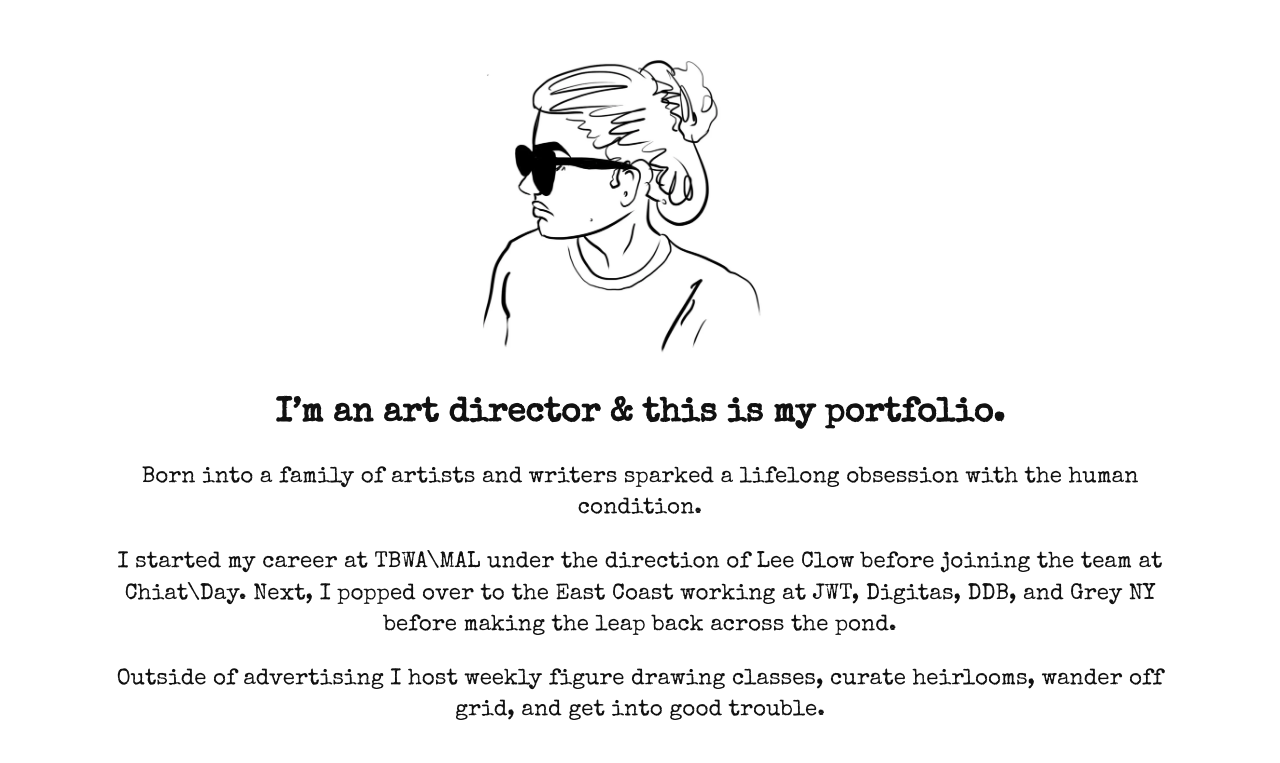
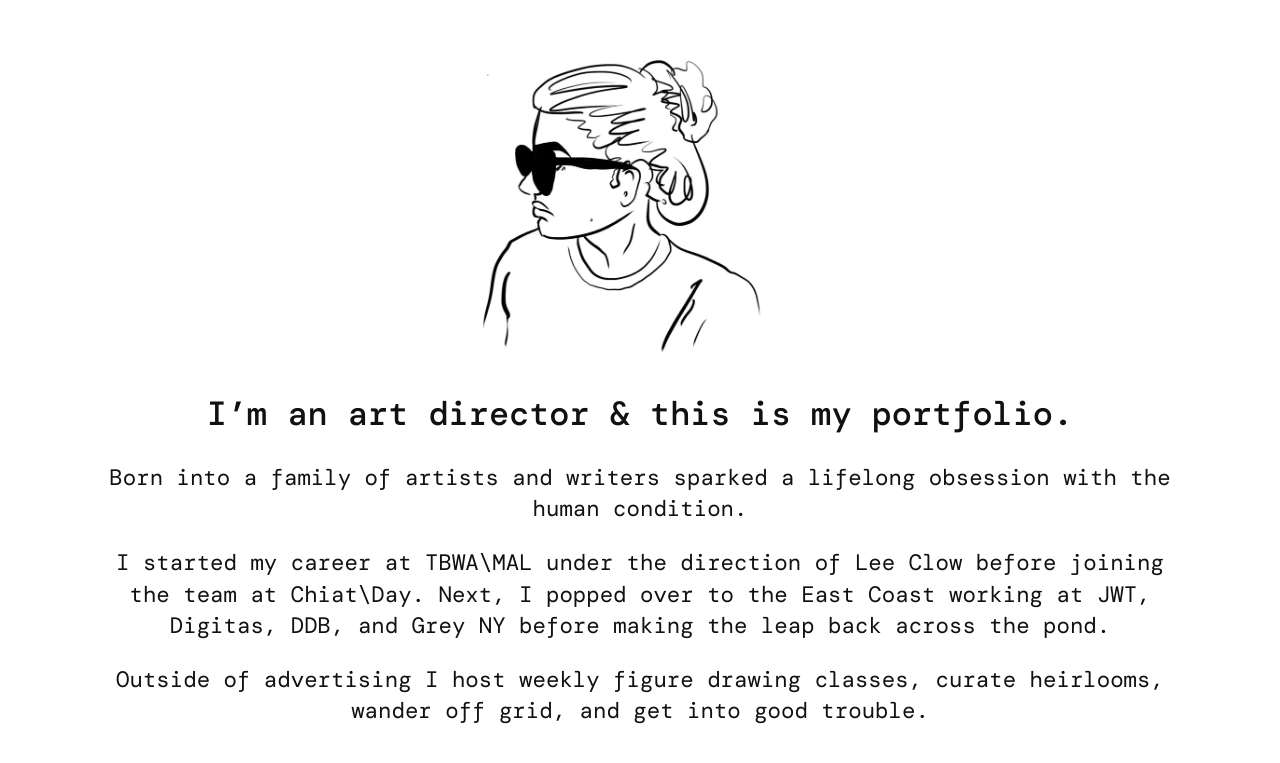
Before and after one commit to maiajss/portfolio, a plain HTML site: page index.html in a window 1280 px wide. Shown: the top 763 px of the page. Drawn offline with nearby package versions, Linux system fonts and the light colour scheme.

Commit message:
Use DM Mono for the header text
Co-Authored-By: Claude Opus 5.5 <noreply@anthropic.com>
Claude-Session: https://claude.ai/code/session_01KtqpWn2cpZZ1p37ZCzTow5

```diff
--- a/index.html
+++ b/index.html
@@ -7,7 +7,7 @@
   <meta name="description" content="Portfolio of Maia Swift, art director.">
   <link rel="preconnect" href="https://fonts.googleapis.com">
   <link rel="preconnect" href="https://fonts.gstatic.com" crossorigin>
-  <link href="https://fonts.googleapis.com/css2?family=DM+Mono:wght@400;500&family=Oswald:wght@700&family=Special+Elite&display=swap" rel="stylesheet">
+  <link href="https://fonts.googleapis.com/css2?family=DM+Mono:wght@400;500&family=Oswald:wght@700&display=swap" rel="stylesheet">
   <link rel="stylesheet" href="styles.css">
 </head>
 <body>
--- a/styles.css
+++ b/styles.css
@@ -1,11 +1,11 @@
-/* Type and color taken from adbusters.org/support (header) and
-   subscribe.adbusters.org (project bands). All fonts are free Google Fonts. */
+/* Header uses DM Mono, same as the project text. Bands take type and color from
+   subscribe.adbusters.org. All fonts are free Google Fonts. */
 :root {
   --black: #0a0a0a;
   --white: #f5f1eb;
   --red: #e31c1c;
   --ink: #111111;
-  --font-type: "Special Elite", "Courier New", monospace;
+  --font-type: "DM Mono", "Courier New", monospace;
   --font-head: "Oswald", Impact, "Arial Black", sans-serif;
   --font-mono: "DM Mono", "Courier New", monospace;
 }
@@ -30,7 +30,7 @@ img { max-width: 100%; height: auto; display: block; }
 }
 .intro h1 {
   font-family: var(--font-type);
-  font-weight: 700;
+  font-weight: 500;           /* DM Mono's heaviest weight */
   font-size: 2.1rem;          /* 33.6px */
   line-height: 1.1;
   margin: 0 auto 1.8rem;      /* 28.8px */
```
Also changed, not shown: projects/beeryourselfie.html (+1 -1 lines), projects/better-with-sweat.html (+1 -1 lines), projects/go-fetch-adventure.html (+1 -1 lines), projects/hoopty-run.html (+1 -1 lines), projects/nature-is-speaking.html (+1 -1 lines), projects/notes.html (+1 -1 lines), projects/prayers-for-change.html (+1 -1 lines), projects/tamacare.html (+1 -1 lines), projects/the-good-shit.html (+1 -1 lines), 1 other file.
